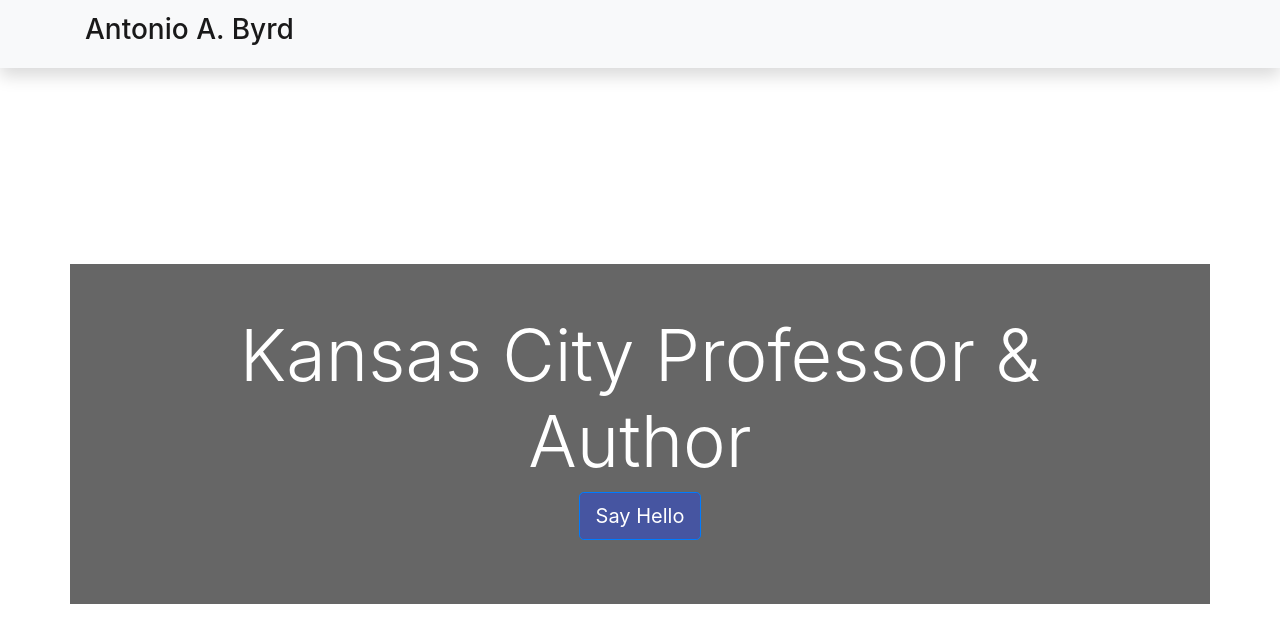
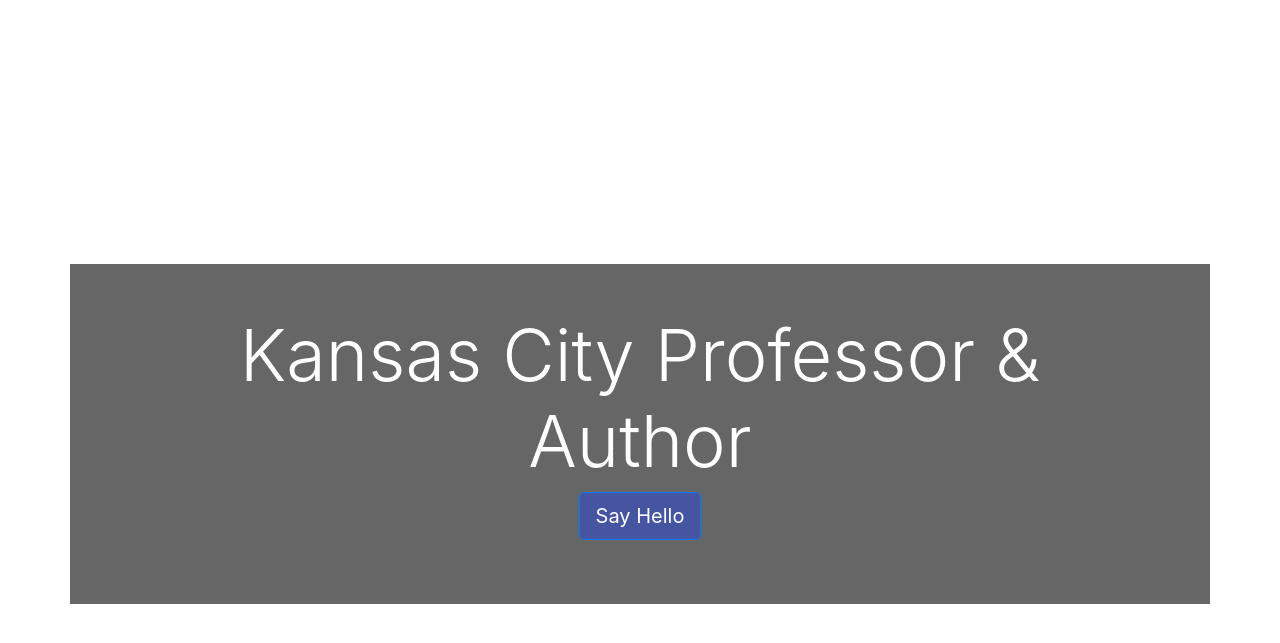
Before and after one commit to abyrd15/abyrd15.github.io, a Jekyll site: the page built from index.markdown, in a window 1280 px wide and 900 px high. Shown: the top 643 px of the window. Built offline with Jekyll 4.4.1, drawn with Linux system fonts in a browser that asks for light colours; nearby versions of some CDN libraries.

Commit message:
Updates navbar for transparency affect

```diff
--- a/_includes/nav.html
+++ b/_includes/nav.html
@@ -1,4 +1,4 @@
-<nav class="navbar navbar-expand-lg navbar-light bg-light shadow fixed-top">
+<nav class="navbar fixed-top navbar-expand-lg navbar-dark p-md-3">
     <div class="container">
         <a class="navbar-brand" href="https://abyrd15.github.io/">
             <h3>Antonio A. Byrd</h3>
```
